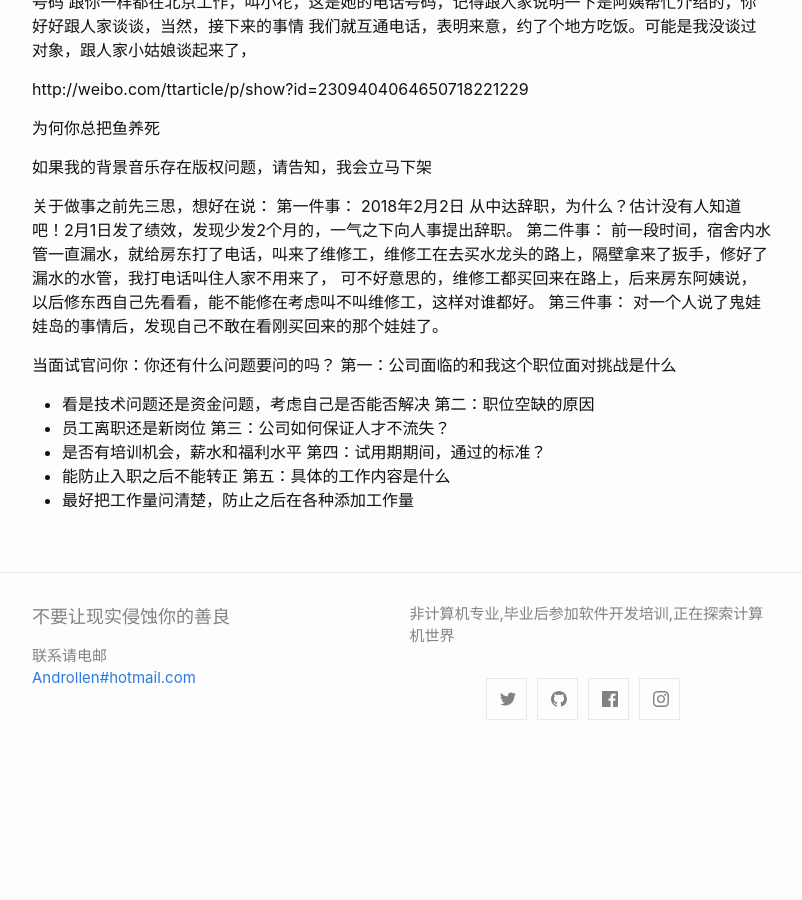
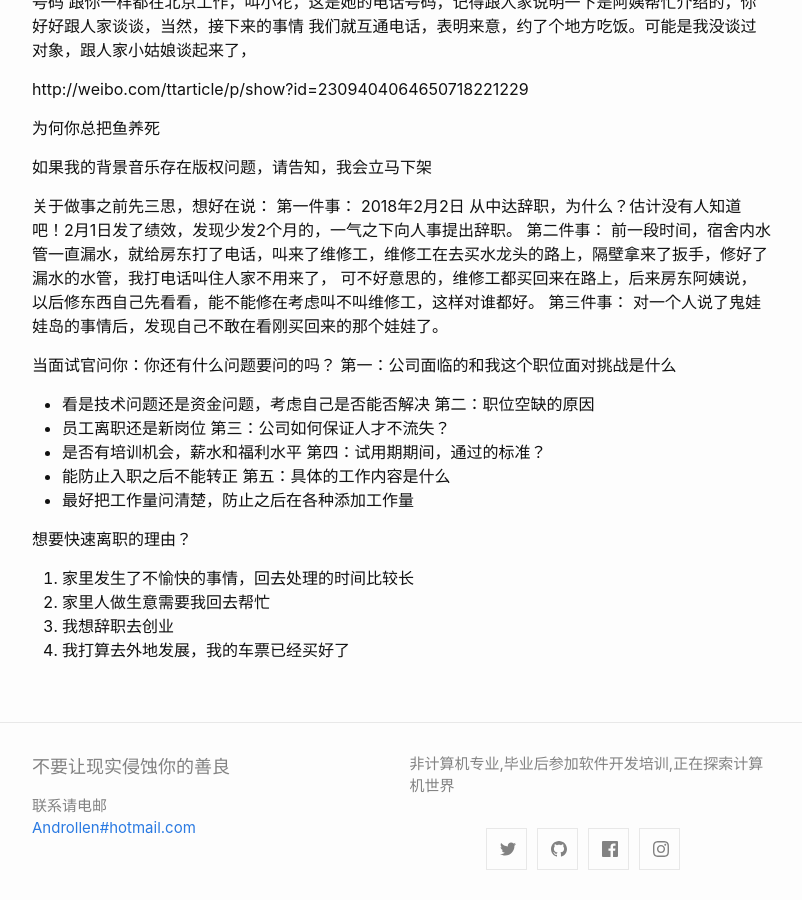
Before and after one commit to androllen/androllen.github.io, a Jekyll site: the page built from _posts/MyBlog/2016-10-28-self-post.md, in a window 1280 px wide and 900 px high, scrolled down 2031 px. Shown: the whole window, without its empty margins (238-1040 px from the left). Built offline with Jekyll 4.4.1, drawn with Linux system fonts in a browser that asks for light colours; our own code applies the rules of GitHub Pages for plain Markdown files; before the commit the page ends 2781 px from its top, so only the background shows below that.

Commit message:
快速离职

```diff
--- a/_posts/MyBlog/2016-10-28-self-post.md
+++ b/_posts/MyBlog/2016-10-28-self-post.md
@@ -106,3 +106,9 @@ http://weibo.com/ttarticle/p/show?id=2309404064650718221229
 - 能防止入职之后不能转正
 第五：具体的工作内容是什么
 - 最好把工作量问清楚，防止之后在各种添加工作量
+
+想要快速离职的理由？
+1. 家里发生了不愉快的事情，回去处理的时间比较长
+1. 家里人做生意需要我回去帮忙
+2. 我想辞职去创业
+3. 我打算去外地发展，我的车票已经买好了
```
